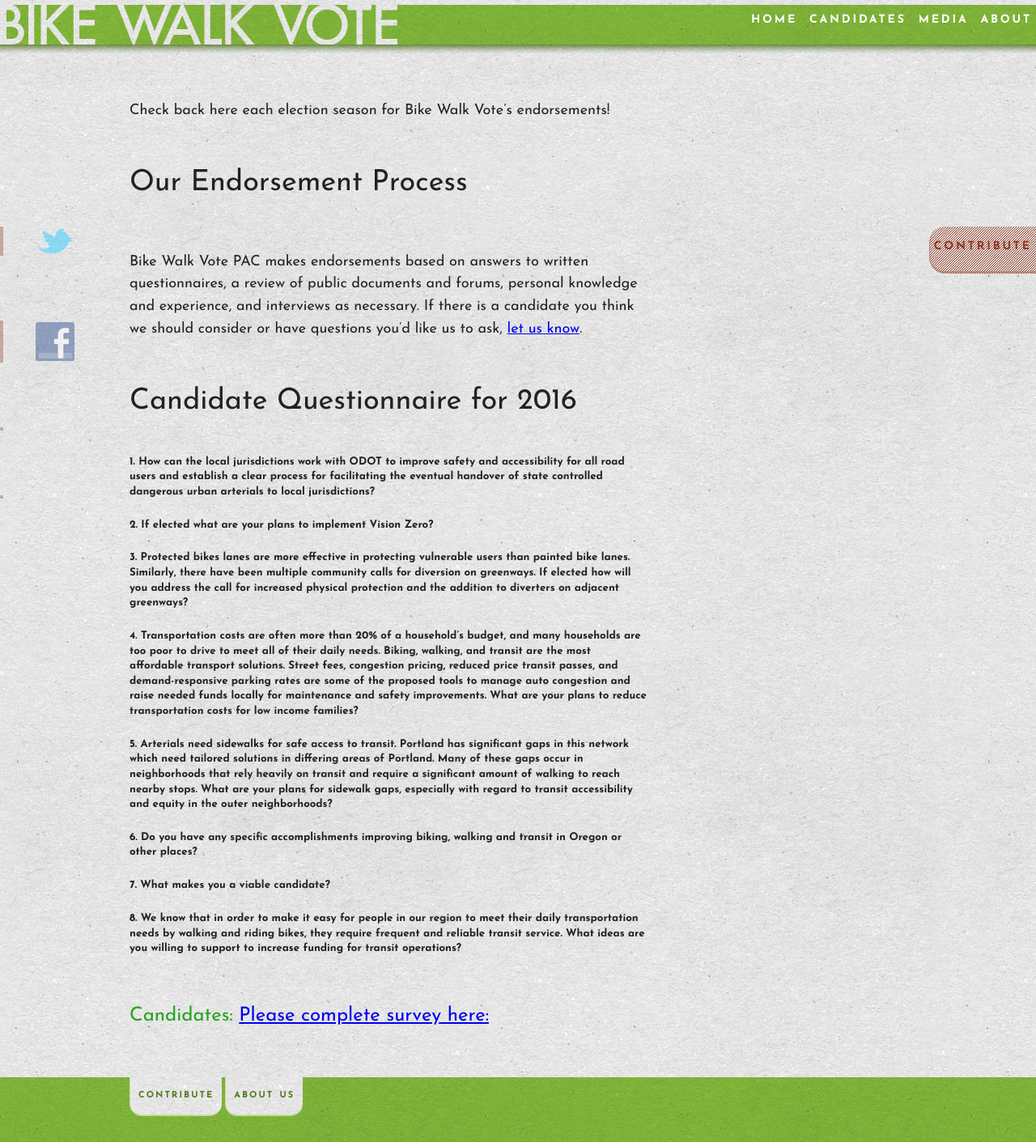
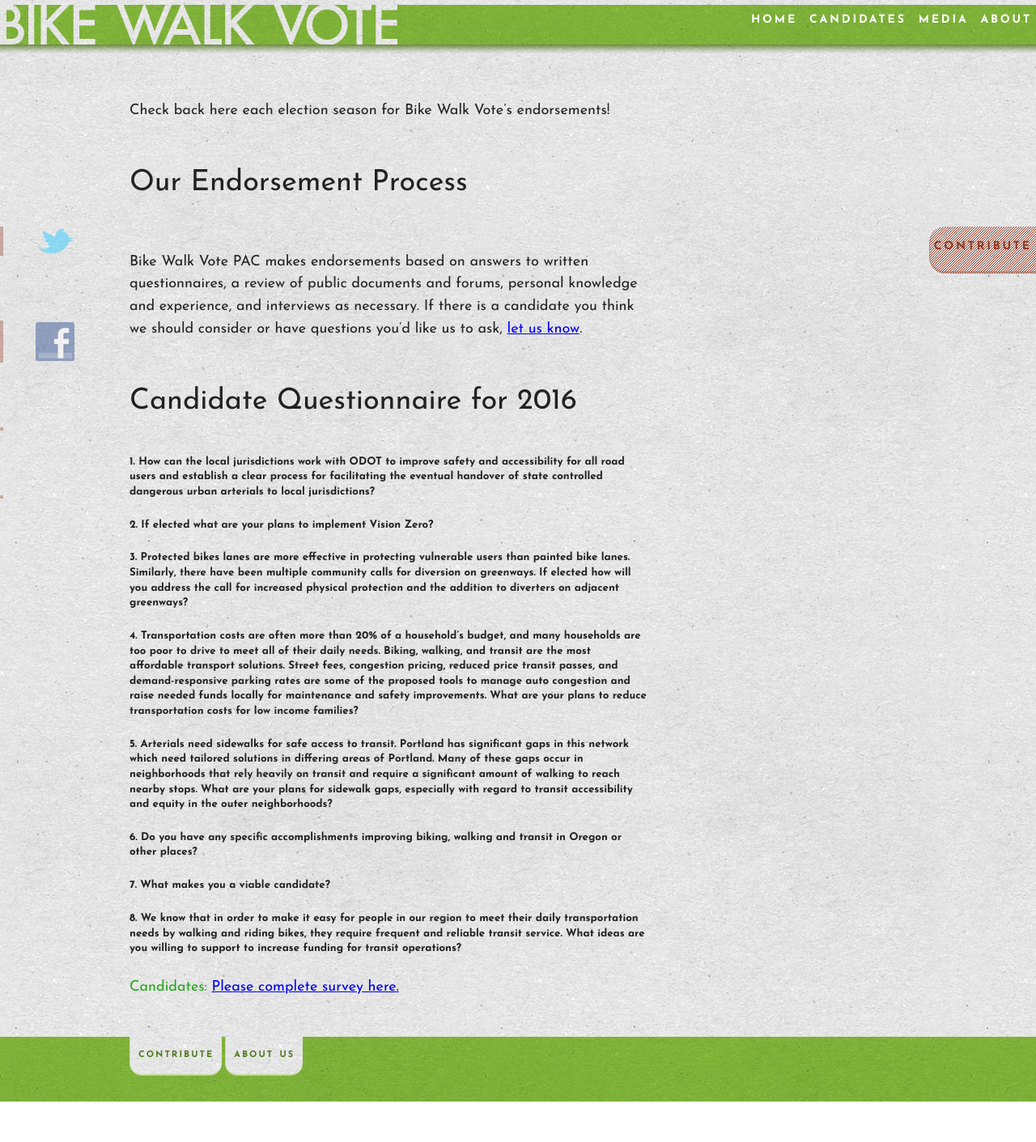
Before and after one commit to bikewalkvote/bikewalkvote.github.io, a Jekyll site: the page built from candidates.md, in a window 1280 px wide. Shown: the whole page at 81% size. Built offline with Jekyll 4.4.1, drawn with Linux system fonts in a browser that asks for light colours; nearby versions of some CDN libraries; Markdown is read by kramdown in place of the engine named in the settings; comment, search, counter and statistics services are not loaded; after the commit the page ends 1361 px from its top, so only the background shows below that.

Commit message:
Tweak to link text from last update

```diff
--- a/candidates.md
+++ b/candidates.md
@@ -24,4 +24,4 @@
 #####7. What makes you a viable candidate?
 #####8. We know that in order to make it easy for people in our region to meet their daily transportation needs by walking and riding bikes, they require frequent and reliable transit service. What ideas are you willing to support to increase funding for transit operations?
 
-###Candidates: [Please complete survey here:](http://goo.gl/forms/wnwj1evM6p)
+####Candidates: [Please complete survey here.](http://goo.gl/forms/wnwj1evM6p)
```
